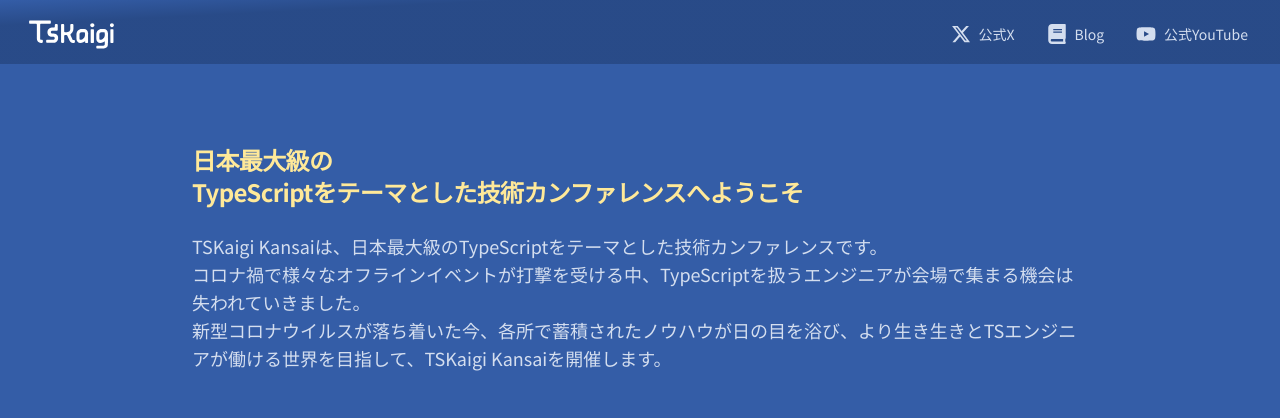
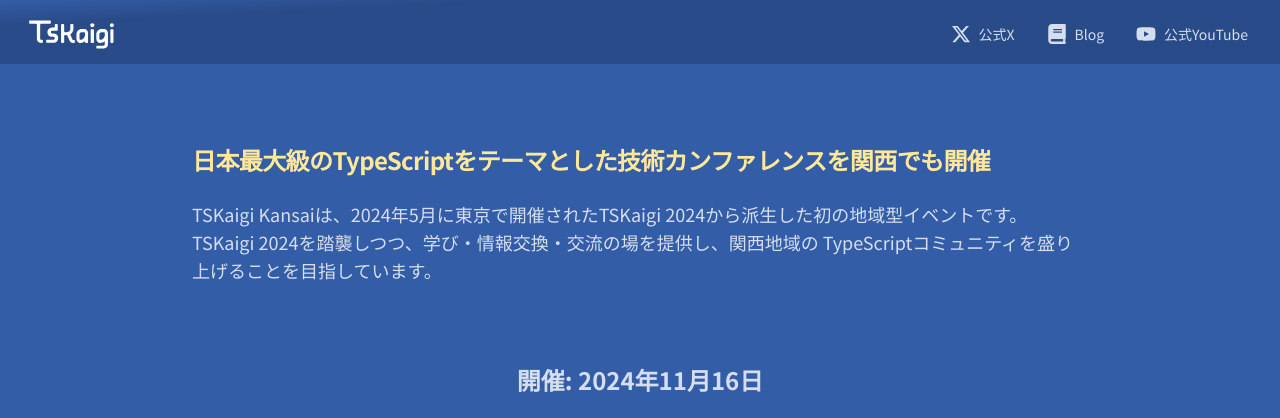
Before and after one commit to tskaigi/kansai-web-site, a Next.js app: page / in a window 1280 px wide. Shown: the top 418 px of the page. Built offline with nearby package versions, Linux system fonts and the light colour scheme.

Commit message:
feat: update home page message

```diff
--- a/src/app/layout.tsx
+++ b/src/app/layout.tsx
@@ -1,4 +1,4 @@
-import type { Metadata } from "next";
+import type { Metadata, Viewport } from "next";
 import { Noto_Sans_JP } from "next/font/google";
 import "./globals.css";
 import Footer from "@/ui/footer";
@@ -7,9 +7,52 @@
 const noto = Noto_Sans_JP({ subsets: ["latin"] });
 
 export const metadata: Metadata = {
-  title: "TSKaigi Kansai 2024",
-  // TODO: Metadata を入れる
-  description: "Generated by create next app",
+  title: {
+    template: "TSKaigi Kansai 2024 | %s",
+    default: "TSKaigi Kansai 2024",
+  },
+  metadataBase: new URL("https://kansai.tskaigi.org/"),
+  description:
+    "日本最大級のTypeScriptをテーマとした技術カンファレンスを関西でも開催",
+  applicationName: "TSKaigi Kansai 2024",
+  authors: [
+    {
+      name: "一般社団法人TSKaigi Association",
+      url: "https://association.tskaigi.org/",
+    },
+  ],
+  keywords: [
+    "TypeScript",
+    "TSKaigi",
+    "TS会議",
+    "TSKaigi Kansai",
+    "関西",
+    "カンファレンス",
+    "イベント",
+    "オンライン",
+  ],
+  publisher: "TSKaigi.org",
+  robots: "index, follow",
+  twitter: {
+    title: "TSKaigi Kansai 2024",
+    description: "日本最大級のTypeScriptカンファレンスを関西でも",
+    card: "summary_large_image",
+    site: "@tskaigi",
+    creator: "@tskaigi",
+    // images: ["/banner.jpg"],
+  },
+  openGraph: {
+    title: "TSKaigi Kansai 2024",
+    url: "https://kansai.tskaigi.org/",
+    description:
+      "日本最大級のTypeScriptをテーマとした技術カンファレンスを関西でも開催",
+    type: "website",
+    // images: ["/banner.jpg"],
+  },
+};
+
+export const viewport: Viewport = {
+  themeColor: "#345DA7",
 };
 
 export default function RootLayout({
--- a/src/app/page.tsx
+++ b/src/app/page.tsx
@@ -10,18 +10,15 @@
           <div className="mx-auto max-w-7xl ">
             <div className="mx-auto max-w-4xl lg:pt-8">
               <h1 className="mt-4 text-2xl font-bold tracking-tight text-accent">
-                日本最大級の
-                <br />
-                TypeScriptをテーマとした技術カンファレンスへようこそ
+                日本最大級のTypeScriptをテーマとした技術カンファレンスを関西でも開催
               </h1>
               <p className="mt-6 text-lg leading-7">
+                TSKaigi Kansaiは、2024年5月に東京で開催されたTSKaigi
+                2024から派生した初の地域型イベントです。
+                <br />
                 TSKaigi
-                Kansaiは、日本最大級のTypeScriptをテーマとした技術カンファレンスです。
-                <br />
-                コロナ禍で様々なオフラインイベントが打撃を受ける中、TypeScriptを扱うエンジニアが会場で集まる機会は失われていきました。
-                <br />
-                新型コロナウイルスが落ち着いた今、各所で蓄積されたノウハウが日の目を浴び、より生き生きとTSエンジニアが働ける世界を目指して、TSKaigi
-                Kansaiを開催します。
+                2024を踏襲しつつ、学び・情報交換・交流の場を提供し、関西地域の
+                TypeScriptコミュニティを盛り上げることを目指しています。
               </p>
             </div>
           </div>
```
